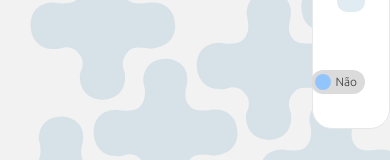
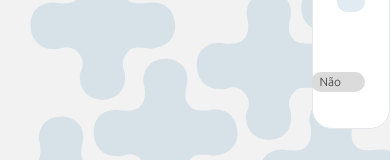
Before and after one commit to Leonardo-Maciel-S/Desafio-Sea, a React (Vite) app: page /employees in a window 390 px wide. Shown: the part 1431-1591 px from the top of the page. Built offline with nearby package versions, Linux system fonts and the light colour scheme.

Commit message:
fix: bug of responsiveness in switch width

```diff
--- a/src/components/Switch.tsx
+++ b/src/components/Switch.tsx
@@ -1,38 +1,40 @@
 import { useDispatch, useSelector } from "react-redux";
 import type { RootState } from "../store";
-import { completeFirstStage } from "../slices/stages";
+import type { HtmlHTMLAttributes } from "react";
 
-interface SwitchProps {
+interface SwitchProps extends HtmlHTMLAttributes<HTMLButtonElement> {
 	on: string;
 	off: string;
+	active?: boolean;
 }
 
-const Switch = ({ on, off }: SwitchProps) => {
+const Switch = ({ on, off, active, ...rest }: SwitchProps) => {
 	const { completedFirstStage } = useSelector(
 		(state: RootState) => state.stages,
 	);
 
 	const dispatch = useDispatch();
 
-	const enableSpan = completedFirstStage ? "translate-x-6" : "-translate-x-1";
+	const enableSpan2 =
+		completedFirstStage || active ? "flex-row-reverse pr-2" : "flex-row pl-2";
 
-	const text = completedFirstStage ? on : off;
+	const text = completedFirstStage || active ? on : off;
 
 	return (
+		<div className={`${on === "Ativo" ? "w-20" : "w-16"} flex justify-end`}>
 			<button
 				type="button"
-			onClick={() => dispatch(completeFirstStage())}
-			className={`py-1 px-2 bg-stageDisabled  flex items-center gap-2 transition-all delay-300 ease-linear rounded-full animate-opacity relative w-[68px]`}
+				className={`px-1 py-[2px] bg-stageDisabled  flex items-center gap-1 transition-all ease-linear rounded-full relative min-w-max ${enableSpan2}`}
+				{...rest}
 			>
-			<span
-				className={`transition-all delay-0 ${completedFirstStage ? "mr-4" : "ml-4"} font-thin text-xs`}
-			>
+				<span className={`transition-all delay-0 font-thin text-xs`}>
 					{text}
 				</span>
 				<div
-				className={`size-4 absolute bg-blue-300 rounded-full transition-transform delay-0 ${enableSpan}`}
+					className={`size-4 bg-blueActive rounded-full transition-transform delay-0`}
 				/>
 			</button>
+		</div>
 	);
 };
 export default Switch;
```
Lines whose indentation alone changed are shown as unchanged.
